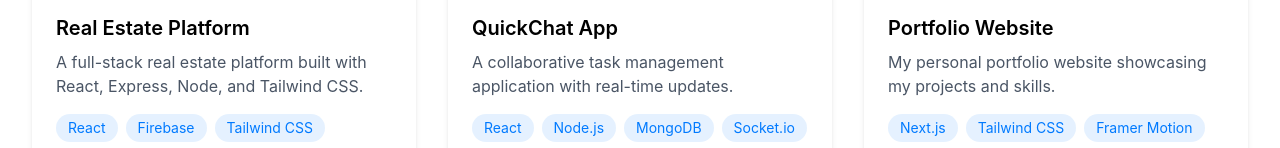
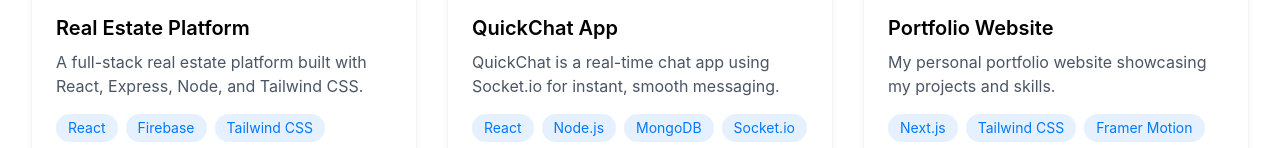
Before and after one commit to siam114/portfolio-website-nextjs, a Next.js app: page /projects in a window 1280 px wide. Shown: the part 495-643 px from the top of the page. Built offline with nearby package versions, Linux system fonts and the light colour scheme.

Commit message:
change description

```diff
--- a/src/content/project.ts
+++ b/src/content/project.ts
@@ -11,7 +11,7 @@
       },
       {
         title: 'QuickChat App',
-        description: 'A collaborative task management application with real-time updates.',
+        description: 'QuickChat is a real-time chat app using Socket.io for instant, smooth messaging.',
         technologies: ['React', 'Node.js', 'MongoDB', 'Socket.io'],
         githubLink: 'https://github.com/siam114/Chat-App',
         demoLink: 'https://chat-app-gamma-six-33.vercel.app/login',
```
